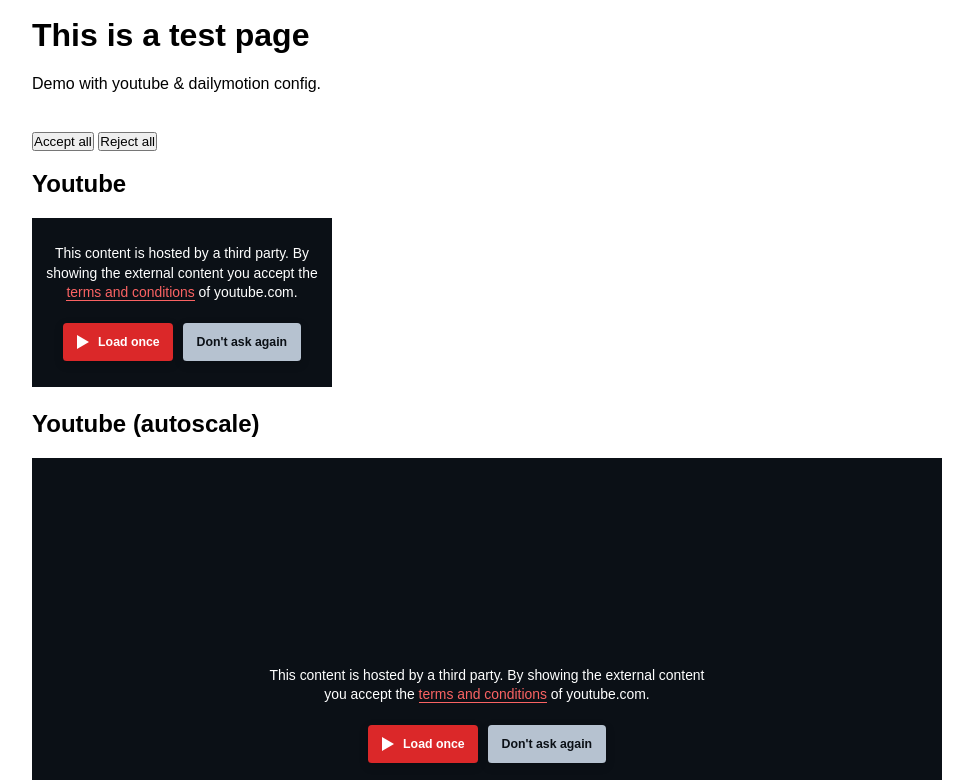
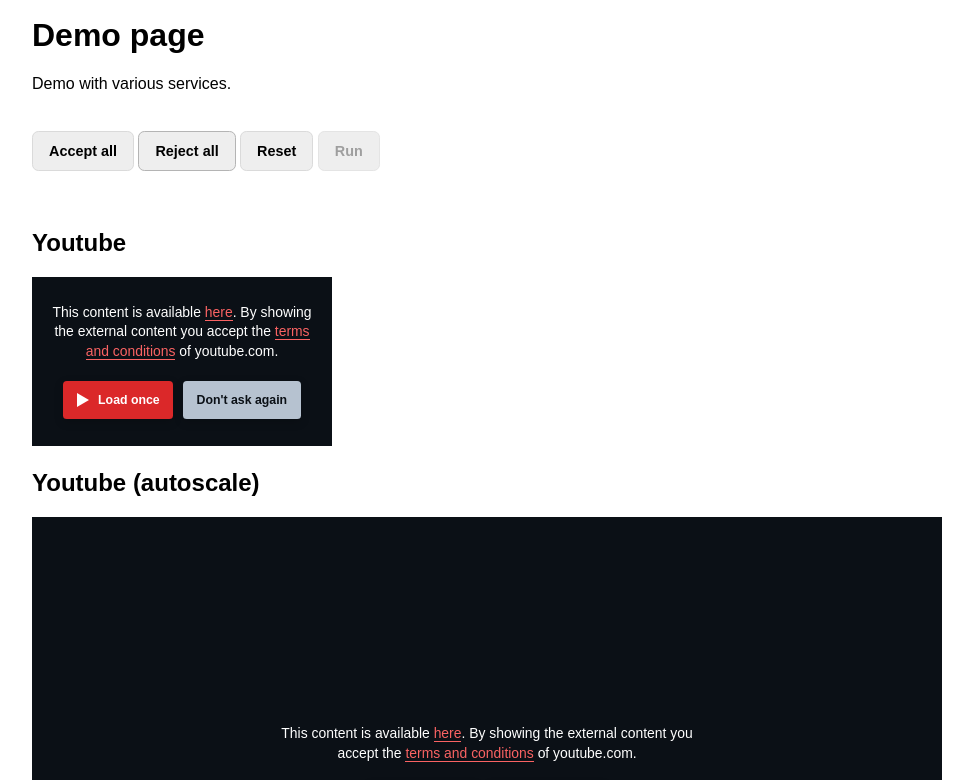
Before and after one commit to orestbida/iframemanager, a website: page demo/index.html in a window 1280 px wide. Both pictures are taken after a click on the button "Reject all". Shown: the top 780 px of the page, without its empty margins (153-1126 px from the left). Drawn offline with nearby package versions, Linux system fonts and the light colour scheme; no server answers; a web font is replaced by a local one.

Commit message:
refactor: update demo example

```diff
--- a/demo/app.js
+++ b/demo/app.js
@@ -1,8 +1,7 @@
-const im = iframemanager();
-const MAPS_API_KEY = ''
+var im = iframemanager();
+const MAPS_API_KEY = '';
 
-im.run({
-
+var config = {
     onChange: ({changedServices, eventSource}) => {
         console.log(changedServices, eventSource)
     },
@@ -22,7 +21,7 @@
 
             languages : {
                 en : {
-                    notice: 'This content is hosted by a third party. By showing the external content you accept the <a rel="noreferrer noopener" href="https://www.youtube.com/t/terms" target="_blank">terms and conditions</a> of youtube.com.',
+                    notice: 'This content is available <a href="https://www.youtube-nocookie.com/embed/{data-id}">here</a>. By showing the external content you accept the <a rel="noreferrer noopener" href="https://www.youtube.com/t/terms" target="_blank">terms and conditions</a> of youtube.com.',
                     loadBtn: 'Load once',
                     loadAllBtn: "Don't ask again"
                 }
@@ -270,15 +269,9 @@
         }
 
     }
-});
+};
 
-
-const acceptAll = document.getElementById('accept-all');
-const rejectAll = document.getElementById('reject-all');
-
-acceptAll.addEventListener('click', () => im.acceptService('all'));
-rejectAll.addEventListener('click', () => im.rejectService('all'));
-
+im.run(config);
 
 /**
  * Dynamically load script (append to head)
--- /dev/null
+++ b/demo/assets/demo.css
@@ -0,0 +1,66 @@
+* {
+    padding: 0;
+    margin: 0;
+}
+
+body {
+    max-width: 910px;
+    margin: 0 auto;
+    padding: 1em;
+    line-height: 1.2;
+    font-family: 'BasierSquare', sans-serif!important;
+}
+
+@font-face {
+    font-family: 'BasierSquare';
+    src: local('BasierSquare'),
+    url('./fonts/basier-square-regular.woff2') format('woff2');
+    font-weight: 400;
+    font-style: normal;
+    font-display: swap;
+    unicode-range: U+000-5FF;
+}
+
+@font-face {
+    font-family: 'BasierSquare';
+    src: local('BasierSquare'),
+    url('./fonts/basier-square-semibold.woff2') format('woff2');
+    font-weight: bold;
+    font-style: normal;
+    unicode-range: U+000-5FF;
+    font-display: swap;
+}
+
+:root {
+    --im-font-family: 'BasierSquare', sans-serif!important;
+}
+
+.styled-btn {
+    font: inherit;
+    font-weight: 600;
+    font-size: .9rem;
+    padding: .65rem 1rem;
+    border-radius: .4rem;
+    background-color: rgb(238, 238, 238);
+    border: 1px solid rgb(218, 218, 218);
+    color: #000000;
+    cursor: pointer;
+    transition: background-color .15s ease, border-color .15s ease;
+}
+
+.styled-btn:hover {
+    background-color: rgb(218, 218, 218);
+}
+
+.styled-btn:focus,
+.styled-btn:active {
+    border-color: rgb(180, 180, 180);
+}
+
+.styled-btn:disabled {
+    cursor: not-allowed;
+    transition: none!important;
+    background-color: rgb(238, 238, 238)!important;
+    border: 1px solid rgb(228, 228, 228)!important;
+    color: rgb(158, 158, 158)!important;
+}
--- /dev/null
+++ b/demo/assets/demo.js
@@ -0,0 +1,23 @@
+/** @type {HTMLButtonElement} */ const acceptAllBtn = document.getElementById('accept-all-btn');
+/** @type {HTMLButtonElement} */ const rejectAllBtn = document.getElementById('reject-all-btn');
+/** @type {HTMLButtonElement} */ const resetBtn     = document.getElementById('reset-btn');
+/** @type {HTMLButtonElement} */ const runBtn       = document.getElementById('run-btn');
+
+acceptAllBtn.addEventListener('click', () => im.acceptService('all'));
+rejectAllBtn.addEventListener('click', () => im.rejectService('all'));
+
+resetBtn.addEventListener('click', () => {
+    runBtn.disabled = false;
+    resetBtn.disabled = true;
+    acceptAllBtn.disabled = true;
+    rejectAllBtn.disabled = true;
+    im.reset();
+})
+
+runBtn.addEventListener('click', () => {
+    runBtn.disabled = true;
+    resetBtn.disabled = false;
+    acceptAllBtn.disabled = false;
+    rejectAllBtn.disabled = false;
+    im.run(config);
+})
--- a/demo/assets/fonts.css
+++ /dev/null
@@ -1,27 +0,0 @@
-@font-face {
-    font-family: 'BasierSquare';
-    src: local('BasierSquare'),
-    url('./fonts/basier-square-regular.woff2') format('woff2');
-    font-weight: 400;
-    font-style: normal;
-    font-display: swap;
-    unicode-range: U+000-5FF;
-}
-
-@font-face {
-    font-family: 'BasierSquare';
-    src: local('BasierSquare'),
-    url('./fonts/basier-square-semibold.woff2') format('woff2');
-    font-weight: bold;
-    font-style: normal;
-    unicode-range: U+000-5FF;
-    font-display: swap;
-}
-
-body{
-    font-family: 'BasierSquare', sans-serif!important;
-}
-
-:root {
-    --im-font-family: 'BasierSquare', sans-serif!important;
-}
--- a/demo/index.html
+++ b/demo/index.html
@@ -1,29 +1,16 @@
 <!DOCTYPE html>
 <html lang="en">
     <head>
-        <title>Test youtube videos cookie blocker</title>
+        <title>IframeManager Demo Page</title>
         <meta name="viewport" content="width=device-width,initial-scale=1">
         <meta name="description" content="A page's description, usually one or two sentences."/>
+        <script src="assets/demo.js" defer></script>
+        <link rel="stylesheet" href="assets/demo.css">
 
         <link rel="stylesheet" href="../src/iframemanager.css">
-        <link rel="stylesheet" href="./assets/fonts.css">
         <link rel="stylesheet" href="https://unpkg.com/leaflet@1.9.3/dist/leaflet.css" media="print" onload="this.media='all'">
 
         <style>
-
-            * {
-                padding: 0;
-                margin: 0;
-            }
-
-            body{
-                max-width: 910px;
-                margin: 0 auto;
-                padding: 1em;
-                font-family: sans-serif;
-                line-height: 1.2;
-            }
-
             /* Customize twitter service colors */
             div[data-service="youtube"]{
                 --im-btn-bg: rgba(255, 45, 45, 0.85);
@@ -95,18 +82,23 @@
                 border-radius: 28px;
             }
         </style>
-
     </head>
  <body>
     <div id="app">
-        <h1>This is a test page</h1>
+        <h1>Demo page</h1>
         <br>
-        <p>Demo with youtube & dailymotion config.</p>
+        <p>Demo with various services.</p>
         <br>
         <br>
 
-        <button id="accept-all">Accept all</button>
-        <button id="reject-all">Reject all</button>
+        <div>
+            <button class="styled-btn" id="accept-all-btn">Accept all</button>
+            <button class="styled-btn" id="reject-all-btn">Reject all</button>
+
+            <button class="styled-btn" id="reset-btn">Reset</button>
+            <button class="styled-btn" id="run-btn" disabled>Run</button>
+        </div>
+        <br>
 
         <br>
         <br>
```
